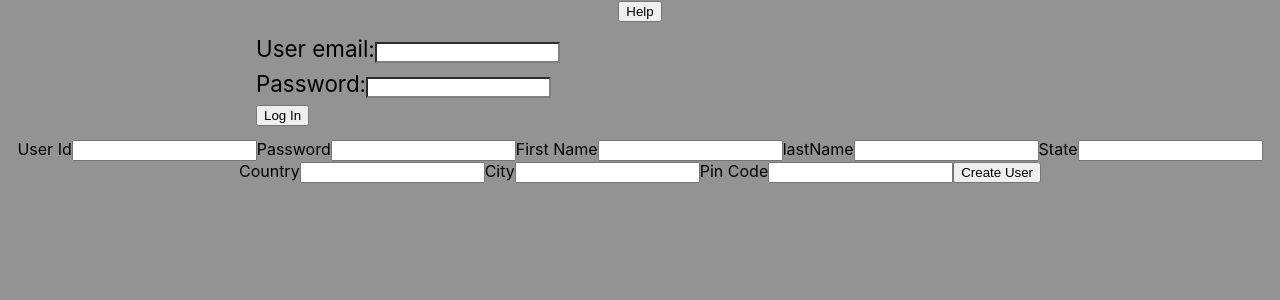
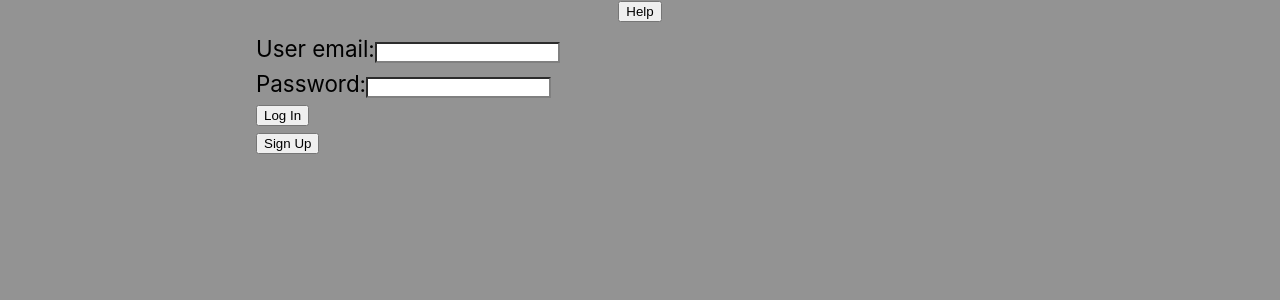
Before and after one commit to vi-verma/login-page, a React (Create React App) app: page / in a window 1280 px wide. Shown: the top 300 px of the page. Built offline with nearby package versions, Linux system fonts and the light colour scheme.

Commit message:
applying reducer

```diff
--- a/src/App.js
+++ b/src/App.js
@@ -8,6 +8,7 @@ import SignUp from "./UI/signup";
 
 function App() {
   const [isLoggedIn, setIsLoggedIn] = useState(false);
+  const [isSignUp, setIsSignUp] = useState(false);
 
   const UserFetch = async () => {
     try {
@@ -70,8 +71,8 @@ function App() {
     <div className="App">
       <Navigation isLoggedIn={isLoggedIn} setIsLoggedIn={setIsLoggedIn} />
       <div className="container">
-        {isLoggedIn ? <Home setIsLoggedIn={setIsLoggedIn}/> : <Login setIsLoggedIn={setIsLoggedIn} />}
-        <SignUp/>
+        {isLoggedIn ? <Home setIsLoggedIn={setIsLoggedIn}/> : isSignUp ?  <SignUp/>  : <Login setIsLoggedIn={setIsLoggedIn} setIsSignUp={setIsSignUp}/>}
+
       </div>
     </div>
   );
--- a/src/UI/Login.js
+++ b/src/UI/Login.js
@@ -3,6 +3,7 @@ import Card from "./Card";
 import Button from "../Component/Button";
 import classes from './Login.module.css';
 import { TOKEN_KEY } from "../constants";
+import SignUp from "./signup";
 
 function Login(props){
     const [userEmail, setUserEmail] = useState('');
@@ -62,6 +63,9 @@ function Login(props){
     const passwordHandeler = (event) => {
         setUserPassword(event.target.value);
     };
+    function onSignup(){
+        props.setIsSignUp(true)
+    };
 
     return(
         <Card>
@@ -77,6 +81,10 @@ function Login(props){
                 <div>
                     <Button onClick={LoginHandeler} type="button" >Log In</Button>
                 </div>
+                <div>
+                    <Button onClick={onSignup}>Sign Up</Button>
+                </div>
+
             </div>
         </Card>
     );
--- a/src/UI/signup.js
+++ b/src/UI/signup.js
@@ -1,9 +1,27 @@
 import Card from "./Card";
-import {useEffect, useState} from 'react';
+import {useState, useReducer} from 'react';
 import Button from '../Component/Button';
+
+const idReducer = (state, action) => {
+    if(action.type === "USER_ID"){
+        return {value: action.val, isIdVal:action.val.includes("@") || action.val.length > 5}
+    }
+    return {value: "", isIdVal:true}
+};
 
 function SignUp(){
     const [signUpInfo, setSignUpInfo] = useState({});
+
+    // const[isIdValid, setIsIdValid] = useState(true);
+    const[isPasswordValid, setIsPasswordValid] = useState(true);
+    const[isFnameValid, setIsFnameValid] = useState(true);
+    const[isLnameValid, setIsLnameValid] = useState(true);
+    const[isStateValid, setIsStateValid] = useState(true);
+    const[isCountryValid, setIsCountryValid] = useState(true);
+    const[isCityValid, setIsCityValid] = useState(true);
+    const[isPinValid, setIsPinValid] = useState(true);
+
+    const [idState, dispatchId] = useReducer(idReducer, {value: '', isIdVal: true})
 
 
     const SignUpFetch = async () =>{
@@ -11,7 +29,16 @@ function SignUp(){
             // console.log("fetch")
             const response = await fetch("http://localhost:3000/users/",{
                 method:"POST",
-                body: JSON.stringify({userId:signUpInfo.id, password:signUpInfo.password,firstName:signUpInfo.fname, lastName:signUpInfo.lname,state:signUpInfo.state, country:signUpInfo.country, city: signUpInfo.city, pinCode: signUpInfo.pincode}),
+                body: JSON.stringify({
+                    userId:signUpInfo.id,
+                    password:signUpInfo.password,
+                    firstName:signUpInfo.fname,
+                    lastName:signUpInfo.lname,
+                    state:signUpInfo.state,
+                    country:signUpInfo.country,
+                    city: signUpInfo.city,
+                    pinCode: signUpInfo.pincode
+                }),
                 headers:{
                     'Content-type':"application/json"
                 },
@@ -19,9 +46,9 @@ function SignUp(){
             });
             try{
                 const data = await response.json();
-                console.log("t dta",data);
+                alert(data.msg);
             }catch(err){
-                console.log("c1 e",err);
+                alert("c1 e",err);
             }
         }
         catch(error){
@@ -33,29 +60,88 @@ function SignUp(){
     };
 
     const idHandeler = (e) => {
-        console.log("as")
-       setSignUpInfo({...signUpInfo, id:e.target.value})
+        dispatchId({type: "USER_ID", val: e.target.value})
+        // setSignUpInfo({...signUpInfo, id:e.target.value})
+
+        // setIsIdValid(
+        //     idState.value.length > 5 || idState.isIdVal
+        // )
     };
+    // const idHandeler = (e) => {
+    //     // console.log(signUpInfo.id.includes("@"))
+    //     if(idState.value === '' || idState.isIdVal){
+    //         setIsIdValid(false);
+    //         return;
+    //     }else{
+    //         setIsIdValid(true);
+    //         setSignUpInfo({...signUpInfo, id:e.target.value})
+    //     }
+    // };
     const passwordHandeler = (e) => {
-        setSignUpInfo({...signUpInfo, password:e.target.value})
+        if(e.target.value === '' || e.target.value.length < 5){
+            setIsPasswordValid(false);
+            return;
+        }else{
+            setSignUpInfo({...signUpInfo, password:e.target.value})
+            setIsPasswordValid(true);
+        }
     };
     const fnameHandeler = (e) => {
-        setSignUpInfo({...signUpInfo, fname:e.target.value})
+        if(e.target.value === '' || e.target.value.length < 3){
+            setIsFnameValid(false);
+            return;
+        }else{
+            setSignUpInfo({...signUpInfo, fname:e.target.value});
+            setIsFnameValid(true);
+        }
     };
     const lnameHandeler = (e) => {
-        setSignUpInfo({...signUpInfo, lname:e.target.value})
+        if(e.target.value === '' || e.target.value.length < 3){
+            setIsLnameValid(false);
+            return;
+        }else{
+            setSignUpInfo({...signUpInfo, lname:e.target.value});
+            setIsLnameValid(true);
+        }
     };
     const stateHandeler = (e) => {
-        setSignUpInfo({...signUpInfo, state:e.target.value})
+        if(e.target.value === '' || e.target.value.length < 3){
+            setIsStateValid(false);
+            return;
+        }else{
+            setSignUpInfo({...signUpInfo, state:e.target.value});
+            setIsStateValid(true);
+        }
     };
     const countryHandeler = (e) => {
-        setSignUpInfo({...signUpInfo, country:e.target.value})
+        if(e.target.value === '' || e.target.value.length < 4){
+            setIsCountryValid(false);
+            return;
+        }else{
+            setSignUpInfo({...signUpInfo, country:e.target.value})
+            setIsCountryValid(true);
+        }
+
     };
     const cityHandeler = (e) => {
-        setSignUpInfo({...signUpInfo, city:e.target.value})
+        if(e.target.value === '' || e.target.value.length < 4){
+            setIsCityValid(false);
+            return;
+        }else{
+            setSignUpInfo({...signUpInfo, city:e.target.value})
+            setIsCityValid(true);
+        }
+
     };
     const pinCodeHandeler = (e) => {
-        setSignUpInfo({...signUpInfo, pincode:e.target.value})
+        if(e.target.value === '' || e.target.value.length === 6){
+            setIsPinValid(false);
+            return;
+        }else{
+            setSignUpInfo({...signUpInfo, pincode:e.target.value})
+            setIsPinValid(true);
+        }
+
     };
 
 
@@ -63,23 +149,41 @@ function SignUp(){
     return(
         <Card>
             <div className='row'>
-            <label className='form-label'>User Id</label>
-            <input className='form-control col-sm-6' onChange={idHandeler} type="text" ></input>
-            <label className='form-label '>Password</label>
-            <input className='form-control col-sm-6' onChange={passwordHandeler} type="text" ></input>
-            <label className='form-label'>First Name</label>
-            <input className='form-control col-sm-6' onChange={fnameHandeler} type="text" ></input>
-            <label className='form-label'>lastName</label>
-            <input className='form-control col-sm-6' onChange={lnameHandeler} type="text" ></input>
-            <label className='form-label'>State</label>
-            <input className='form-control col-sm-6' onChange={stateHandeler} type="text" ></input>
-            <label className='form-label'>Country</label>
-            <input className='form-control col-sm-6' onChange={countryHandeler} type="text" ></input>
-            <label className='form-label'>City</label>
-            <input className='form-control col-sm-6' onChange={cityHandeler} type="text" ></input>
-            <label className='form-label'>Pin Code</label>
-            <input className='form-control col-sm-6' onChange={pinCodeHandeler} type="number" ></input>
-            <Button onClick={signupHandeler}>Create User</Button>
+                <div className="col-sm-6">
+                    <label className="col-sm-3">User Id :</label>
+                    <input style={{borderColor: idState.isIdVal ? "grey" : "red"}} value= {idState.value} className='col-sm-8' onChange={idHandeler} type="text" ></input>
+                </div>
+                <div className="col-sm-6">
+                    <label className="col-sm-3" >Password :</label>
+                    <input style={{borderColor: isPasswordValid ? "grey" : "red"}} className="col-sm-8" onChange={passwordHandeler} type="password" ></input>
+                </div>
+                <div className="col-sm-6">
+                    <label className="col-sm-3">First Name :</label>
+                    <input style={{borderColor: isFnameValid ? "grey" : "red"}} className='col-sm-8' onChange={fnameHandeler} type="text" ></input>
+                </div>
+                <div className="col-sm-6">
+                    <label className="col-sm-3">Last Name :</label>
+                    <input style={{borderColor: isLnameValid ? "grey" : "red"}} className='col-sm-8' onChange={lnameHandeler} type="text" ></input>
+                </div>
+                <div className="col-sm-6">
+                    <label className="col-sm-3">State :</label>
+                    <input style={{borderColor: isStateValid ? "grey" : "red"}} className='col-sm-8' onChange={stateHandeler} type="text" ></input>
+                </div>
+                <div className="col-sm-6">
+                    <label className="col-sm-3">Country :</label>
+                    <input style={{borderColor: isCountryValid ? "grey" : "red"}} className='col-sm-8' onChange={countryHandeler} type="text" ></input>
+                </div>
+                <div className="col-sm-6">
+                    <label className="col-sm-3">City :</label>
+                    <input style={{borderColor: isCityValid ? "grey" : "red"}} className='col-sm-8' onChange={cityHandeler} type="text" ></input>
+                </div>
+                <div className="col-sm-6">
+                    <label className="col-sm-3">Pin Code :</label>
+                    <input style={{borderColor: isPinValid ? "grey" : "red"}} className='col-sm-8' onChange={pinCodeHandeler} type="number" ></input>
+                </div>
+                <div className="col-sm-12">
+                    <Button onClick={signupHandeler}>Create User :</Button>
+                </div>
             </div>
         </Card>
     );
```
